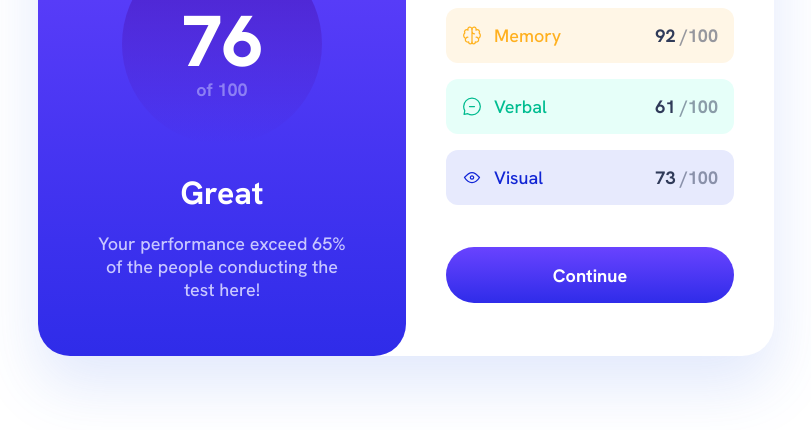
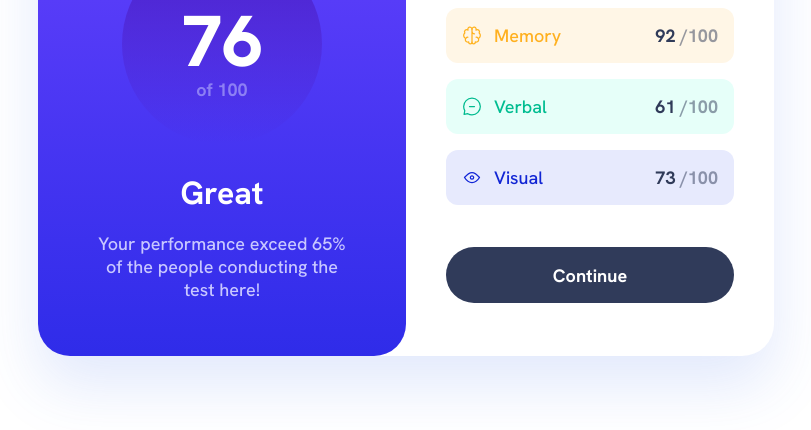
Before and after one commit to rafalolszak/results-summary-component, a plain HTML site: page index.html in a window 1280 px wide. Shown: the part 302-732 px from the top of the page, without its empty margins (234-1045 px from the left). Drawn offline with Linux system fonts and the light colour scheme.

Commit message:
Add files via upload

```diff
--- a/style.css
+++ b/style.css
@@ -190,7 +190,7 @@ main .result{
 }
 
 .summary button{
-    background: linear-gradient(180deg, #7755FF 0%, #6943FF 0%, #2F2CE9 100%);
+    background-color: var(--Dark-gray-blue);
     border-radius: 128px;
     color: var(--White);
     font-family: Hanken Grotesk;
@@ -202,6 +202,10 @@ main .result{
     cursor: pointer;
     margin-top: 2.6rem;
 
+}
+
+.summary button:hover{
+    background: linear-gradient(180deg, #7755FF 0%, #6943FF 0%, #2F2CE9 100%);
 }
 
 @media only screen and (max-width: 900px){
```
